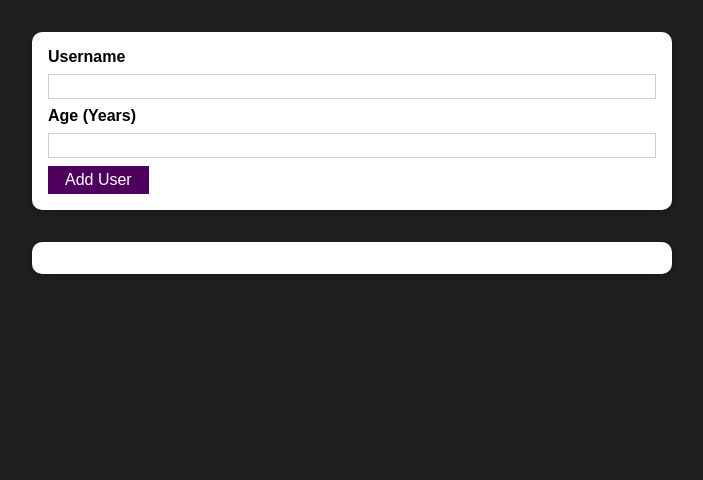
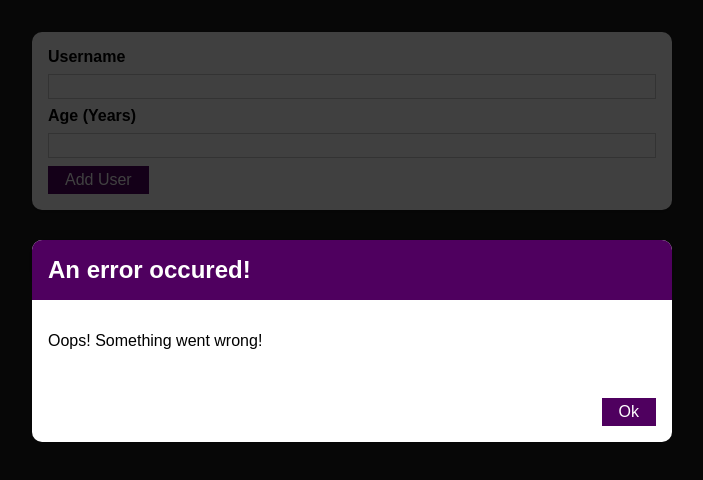
Before and after one commit to Djolevil/ReactPractice4, a React (Create React App) app: page / in a window 1280 px wide. Shown: the top 480 px of the page, without its empty margins (288-991 px from the left). Built offline with nearby package versions, Linux system fonts and the light colour scheme.

Commit message:
Add ErrorModal component

```diff
--- /dev/null
+++ b/src/components/UI/ErrorModal.js
@@ -0,0 +1,24 @@
+import Button from './Button';
+import Card from './Card';
+import classes from './ErrorModal.module.css';
+
+const ErrorModal = (props) => {
+  return (
+      <div>
+        <div className={classes.backdrop} />
+        <Card className={classes.modal}>
+          <header className={classes.header}>
+            <h2>{props.title}</h2>
+          </header>
+          <div className={classes.content}>
+            <p>{props.message}</p>
+          </div>
+          <footer className={classes.actions}>
+            <Button>Ok</Button>
+          </footer>
+        </Card>
+      </div>
+  );
+};
+
+export default ErrorModal;
--- /dev/null
+++ b/src/components/UI/ErrorModal.module.css
@@ -0,0 +1,45 @@
+.backdrop {
+    position: fixed;
+    top: 0;
+    left: 0;
+    width: 100%;
+    height: 100vh;
+    z-index: 10;
+    background: rgba(0, 0, 0, 0.75);
+  }
+
+  .modal {
+    position: fixed;
+    top: 30vh;
+    left: 10%;
+    width: 80%;
+    z-index: 100;
+    overflow: hidden;
+  }
+
+  .header {
+    background: #4f005f;
+    padding: 1rem;
+  }
+
+  .header h2 {
+    margin: 0;
+    color: white;
+  }
+
+  .content {
+    padding: 1rem;
+  }
+
+  .actions {
+    padding: 1rem;
+    display: flex;
+    justify-content: flex-end;
+  }
+
+  @media (min-width: 768px) {
+    .modal {
+      left: calc(50% - 20rem);
+      width: 40rem;
+    }
+  }
--- a/src/components/Users/AddUser.js
+++ b/src/components/Users/AddUser.js
@@ -4,6 +4,7 @@
 import Button from "../UI/Button";
 
 import classes from './AddUser.module.css';
+import ErrorModal from '../UI/ErrorModal';
 
 const AddUser = (props) => {
     const [enteredUserName, setEnteredUsername] = useState('');
@@ -32,6 +33,8 @@
     };
 
     return (
+        <div>
+          <ErrorModal title='An error occured!' message='Oops! Something went wrong!' />
           <Card className={classes.input}>
             <form onSubmit={addUserHandler}>
                 <label htmlFor='username'>Username</label>
@@ -41,6 +44,7 @@
                 <Button type='submit'>Add User</Button>
             </form>
           </Card>
+        </div>
     );
 };
 
```
Lines whose indentation alone changed are shown as unchanged.
